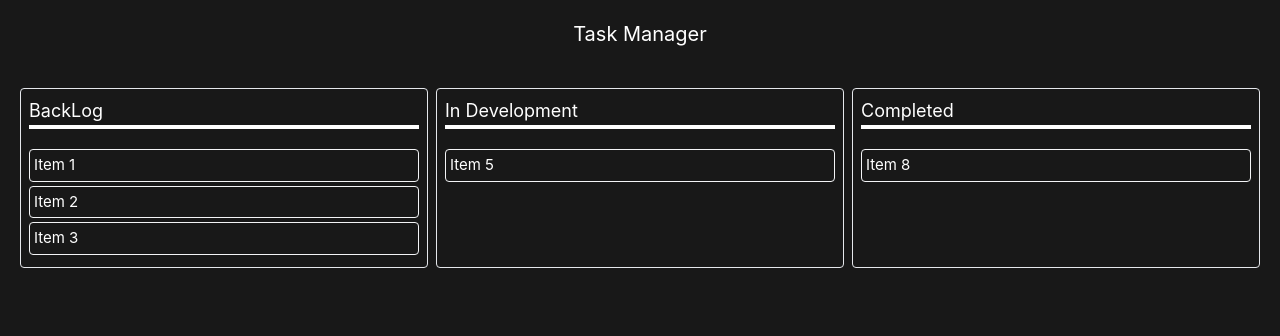
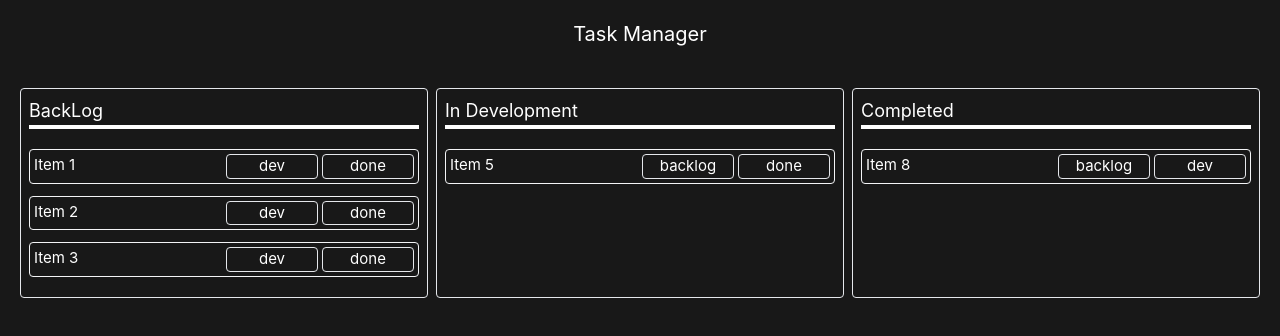
Before and after one commit to ZithaChitra/vscode_ext_01, a Vue app in the folder vue-app/: page / in a window 1280 px wide. Shown: the top 336 px of the page. Built offline with nearby package versions, Linux system fonts and the light colour scheme.

Commit message:
task man update

```diff
--- a/vue-app/src/App.vue
+++ b/vue-app/src/App.vue
@@ -1,13 +1,12 @@
 <script setup>
-import { ref } from 'vue'
+import { reactive } from 'vue'
+
 // import HelloWorld from './components/HelloWorld.vue'
 // import TheWelcome from './components/TheWelcome.vue'
 // import * as vscode from 'vscode'
 
 
-
-
-let backlogTasks = ref({
+let backlogTasks = reactive({
   item1ID: {
     id: 'item1ID',
     title: 'Item 1',
@@ -26,7 +25,7 @@ let backlogTasks = ref({
 });
 
 
-let inDevTasks = ref({
+let inDevTasks = reactive({
   item5ID: {
     id: 'item5ID',
     title: 'Item 5',
@@ -34,7 +33,7 @@ let inDevTasks = ref({
   },
 })
 
-let completedTasks = ref({
+let completedTasks = reactive({
   item8ID: {
     id: 'item8ID',
     title: 'Item 8',
@@ -43,7 +42,7 @@ let completedTasks = ref({
 });
 
 
-let allowedStatuses = {
+let allowedStatuses = reactive({
   backlog: {
     isAllowed: true,
     tasks: backlogTasks,
@@ -56,19 +55,21 @@ let allowedStatuses = {
     isAllowed: true,
     tasks: completedTasks
   },
-}
+})
+
 
 function updateTaskStatus(task, updatedStatus) {
-  console.log(allowedStatuses)
   console.log('updated status: ', updatedStatus)
-  if(updatedStatus in allowedStatuses && allowedStatuses[updatedStatus].isAllowed){
-    if(!(task.id in allowedStatuses[updatedStatus].value)){
-      allowedStatuses[updatedStatus].tasks.value[task.id] = task
 
-      delete allowedStatuses[task.status].tasks.value[task.id]
+  if (updatedStatus in allowedStatuses && allowedStatuses[updatedStatus].isAllowed) {
+    if (!(task.id in allowedStatuses[updatedStatus])) {
+      delete allowedStatuses[task.status].tasks[task.id]
+      task.status = updatedStatus
+      allowedStatuses[updatedStatus].tasks[task.id] = task
     }
   }
 }
+
 
 </script>
 
@@ -84,31 +85,46 @@ function updateTaskStatus(task, updatedStatus) {
       <div class="border rounded p-2">
         <h3 class="border-b-4 border-white text-lg mb-5">BackLog</h3>
         <ul>
-          <li v-for="itemID in backlogTasks" :key="itemID"
-            @click="updateTaskStatus(itemID, 'completed')"
-            class="border border-gray-100 rounded p-1 mb-1">
-            <p>{{ itemID.title }} </p>
+          <li v-for="itemID in backlogTasks" :key="itemID" class="border border-gray-100 rounded p-1 mb-3">
+            <div class="grid grid-cols-12 gap-1">
+              <p class="col-span-6">{{ itemID.title }}</p>
+              <button @click="updateTaskStatus(itemID, 'indevelopment')"
+                class="col-span-3 border rounded text-center">dev</button>
+              <button @click="updateTaskStatus(itemID, 'completed')"
+                class="col-span-3 border rounded text-center">done</button>
+            </div>
           </li>
         </ul>
       </div>
       <div class="border rounded p-2">
         <h3 class="border-b-4 border-white text-lg mb-5">In Development</h3>
         <ul>
-          <li v-for="itemID in inDevTasks" :key="itemID"
-            class="border border-gray-100 rounded p-1 mb-1">
-            <p>{{ itemID.title }} </p>
+          <li v-for="itemID in inDevTasks" :key="itemID" class="border border-gray-100 rounded p-1 mb-3">
+            <div class="grid grid-cols-12 gap-1">
+              <p class="col-span-6">{{ itemID.title }}</p>
+              <button @click="updateTaskStatus(itemID, 'backlog')"
+                class="col-span-3 border rounded text-center">backlog</button>
+              <button @click="updateTaskStatus(itemID, 'completed')"
+                class="col-span-3 border rounded text-center">done</button>
+            </div>
           </li>
         </ul>
       </div>
       <div class="border rounded p-2">
         <h3 class="border-b-4 border-white text-lg mb-5">Completed</h3>
         <ul>
-          <li v-for="itemID in completedTasks" :key="itemID"
-            class="border border-gray-100 rounded p-1 mb-1">
-            <p>{{ itemID.title }} </p>
+          <li v-for="itemID in completedTasks" :key="itemID" class="border border-gray-100 rounded p-1 mb-3">
+            <div class="grid grid-cols-12 gap-1">
+              <p class="col-span-6">{{ itemID.title }}</p>
+              <button @click="updateTaskStatus(itemID, 'backlog')"
+                class="col-span-3 border rounded text-center">backlog</button>
+              <button @click="updateTaskStatus(itemID, 'indevelopment')"
+                class="col-span-3 border rounded text-center">dev</button>
+            </div>
           </li>
         </ul>
       </div>
     </div>
   </div>
+
 </template>
```
